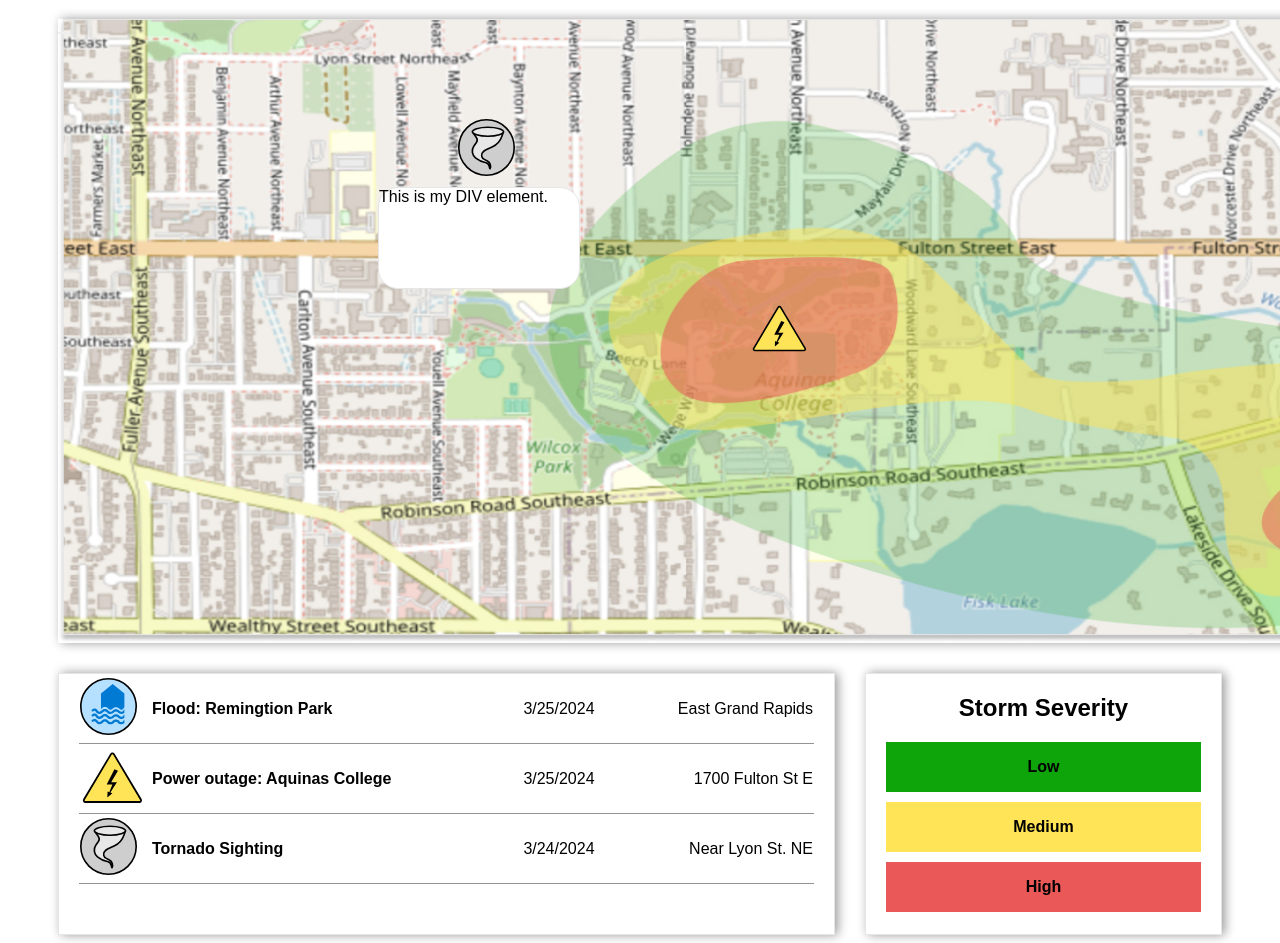
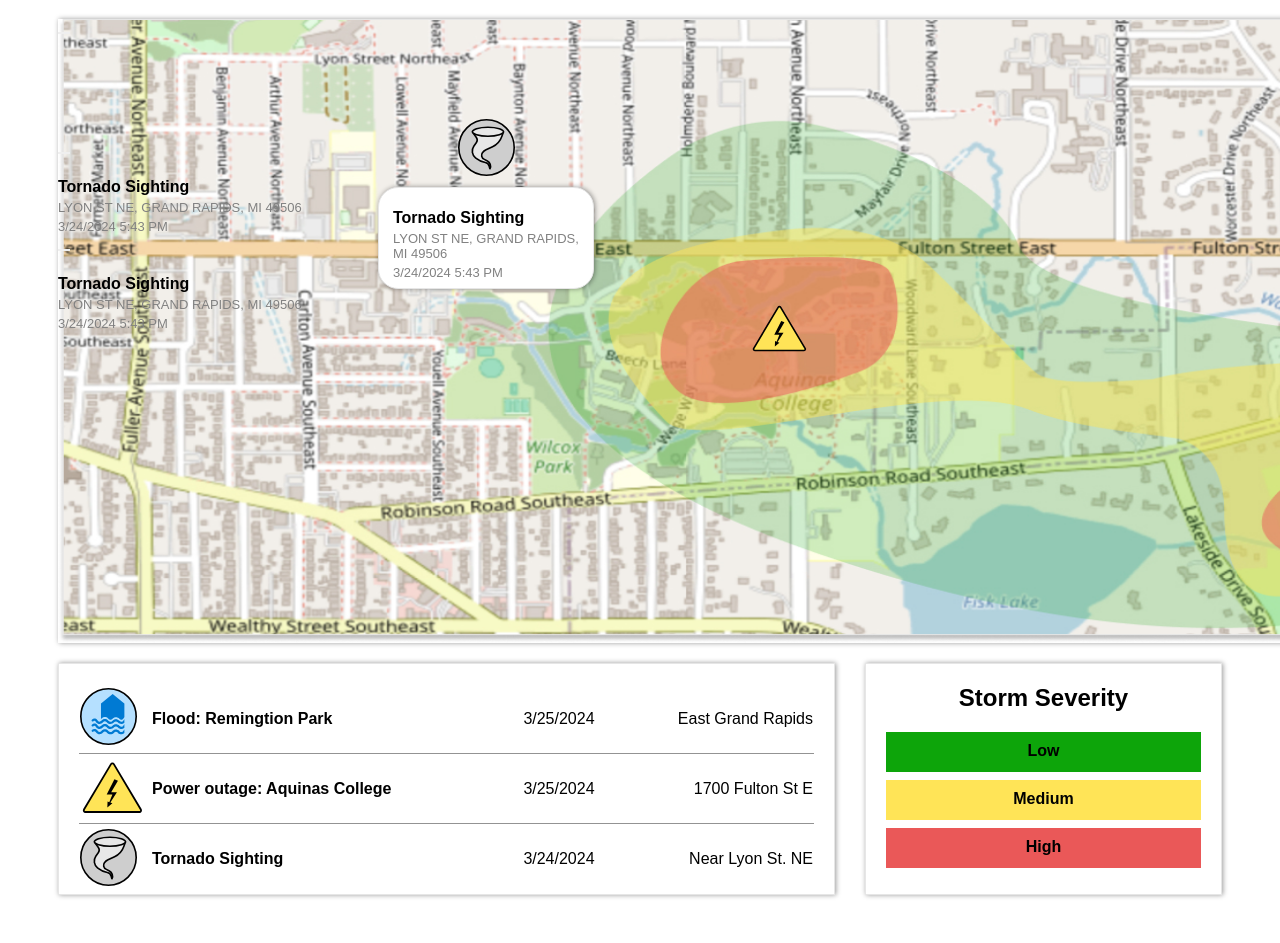
Before and after one commit to SidneyStablein/Incident-Map, a plain HTML site: page index.html in a window 1280 px wide. Shown: the part 61-1004 px from the top of the page. After the commit the page ends 964 px from the top, so only its background shows below. Drawn offline with Linux system fonts and the light colour scheme.

Commit message:
Updated index.html index.js and CSS

```diff
--- a/index.html
+++ b/index.html
@@ -13,10 +13,12 @@
     </div>
     <div class="Main">
       <div class="Map">
-        <button onclick="myFunction()"><img class="tornado-icon" src="Tornado Icon.svg" alt="Tornado symbol"></button>
-        <div id="myDIV">This is my DIV element.</div>
-        <img class="outage-icon" src="Power Outage Icon.svg" alt="Power outage symbol">
-        <img class="flood-icon" src="Flood Icon.svg" alt="Flood sykmbol">
+        <button id="click"><img class="tornado-icon" src="Tornado Icon.svg" alt="Tornado symbol"></button>
+        <div id="myDIV"><h4>Tornado Sighting</h4><p>LYON ST NE, GRAND RAPIDS, MI 49506</p><p>3/24/2024   5:43 PM</p></div>
+        <button id=""><img class="outage-icon" src="Power Outage Icon.svg" alt="Power outage symbol"></button>
+        <div id=""><h4>Tornado Sighting</h4><p>LYON ST NE, GRAND RAPIDS, MI 49506</p><p>3/24/2024   5:43 PM</p></div>
+        <button id=""><img class="flood-icon" src="Flood Icon.svg" alt="Flood sykmbol"></button>
+        <div id=""><h4>Tornado Sighting</h4><p>LYON ST NE, GRAND RAPIDS, MI 49506</p><p>3/24/2024   5:43 PM</p></div>
       </div>
       <div class="Mapkeys">
         <div class="InfoBox">
@@ -33,7 +35,7 @@
               <td class="date">3/25/2024</td>
               <td class="location">1700 Fulton St E</td>
             </tr>
-            <tr style="border-bottom: 1px solid #939393;">
+            <tr>
               <td class="table-icon"><img class="tornado-text" src="Tornado Icon.svg" alt="Tornado symbol"></td>
               <td class="Place"><strong>Tornado Sighting</strong></td>
               <td class="date">3/24/2024</td>
--- a/index.js
+++ b/index.js
@@ -1,14 +1,4 @@
 // Add JavaScript below
-function clickOmatic() {
-    alert('Hello!')
-}
-
-const click = document.getElementById('click');
-
-click.addEventListener("click", (event) => {
-    clickOmatic();
-})
-
 function myFunction() {
     var x = document.getElementById("myDIV");
     if (x.style.display === "none") {
@@ -17,3 +7,10 @@ function myFunction() {
       x.style.display = "none";
     }
   }
+
+
+const click = document.getElementById('click');
+
+click.addEventListener("click", (event) => {
+    myFunction();
+})
--- a/screen.css
+++ b/screen.css
@@ -12,26 +12,24 @@ h2 {
 
 h3 {
     font-size: 16px;
+    padding-top: 10px;
+    padding-bottom: 10px;
+    margin: 0px;
 }
 
-.oneAndOnlyDiv {
-    height: 100px;
-    width: 200px;
-    border: 1px solid #E6E6E6;
-    background: rgb(255, 255, 255);
-    border-radius: 20px;
-    position: relative;
-  }
-  .oneAndOnlyDiv:before {
-    content: "";
-    position: absolute;
-    top: 100%;
-    left: 35%;
-    width: 0;
-    border-top: 20px solid #E6E6E6;
-    border-left: 20px solid transparent;
-    border-right: 20px solid transparent;
-  }
+h4 {
+    font-size: 16px;
+    margin-bottom: 0px;
+    padding-bottom: 2px;
+}
+
+p {
+    color: #818181;
+    font-size: 13px;
+    margin: 0px;
+    padding-top: 2px;
+    padding-bottom: 2px;
+}
 
 body {
 
@@ -49,14 +47,27 @@ body {
 
 .Map {
     margin: 0 auto;
-    margin-bottom: 30px;
-    box-shadow: 3px 0px 10px rgb(0, 0, 0, .4);
+    margin-bottom: 20px;
+    box-shadow: 1px 0px 5px rgb(0, 0, 0, 0.4);
     background-image: url(Map.jpg);
     background-size: 100% 100%;
     width: 1570px;
     height: 624px;
     position: relative;
 }
+
+#myDIV {
+    height: 100px;
+    width: 200px;
+    border: 1px solid #E6E6E6;
+    background: rgb(255, 255, 255);
+    border-radius: 20px;
+    box-shadow: 1px 0px 5px rgb(0, 0, 0, 0.4);
+    position: relative;
+    top: 150px;
+    left: 320px;
+    padding-left: 14px;
+  }
 
 .tornado-icon {
     top: 100px;
@@ -65,17 +76,6 @@ body {
     height: 57px;
     position: absolute;
 }
-
-#myDIV {
-    height: 100px;
-    width: 200px;
-    border: 1px solid #E6E6E6;
-    background: rgb(255, 255, 255);
-    border-radius: 20px;
-    position: relative;
-    top: 150px;
-    left: 320px;
-  }
 
 .outage-icon {
     top: 280px;
@@ -120,11 +120,11 @@ body {
 
 .InfoBox {
     width: 70%;
-    height: 260px;
+    height: 230px;
     background-color: white;
     text-align: left;
     border: 1px solid #E6E6E6;
-    box-shadow: 3px 0px 10px rgb(0, 0, 0, .4);
+    box-shadow: 1px 0px 5px rgb(0, 0, 0, 0.4);
     margin: 0 auto;
     padding-left: 20px;
     padding-right: 20px;
@@ -134,7 +134,10 @@ body {
 table {
     width: 100%;
     border-collapse: collapse;
+    margin-top: 20px;
+    margin-bottom: 20px
 }
+
 
 tr {
     height: 70px;
@@ -162,34 +165,36 @@ tr {
 
 .StormSeverity {
     width: 30%;
-    height: 260px;
+    height: 230px;
     background-color: white;
     text-align: left;
     border: 1px solid #E6E6E6;
-    box-shadow: 3px 0px 10px rgb(0, 0, 0, .4);
+    box-shadow: 1px 0px 5px rgb(0, 0, 0, 0.4);
     margin-left: 30px;
     padding-left: 20px;
     padding-right: 20px;
 }
 
 .keycolors {
-    display: flex;
-    flex-direction: column;
+height: 150px;
 }
 
 .low {
     background-color: #0DA50A;
     text-align: center;
-    margin-bottom: 10px;
+    height: 40px;
+    margin-bottom: 8px;
 }
 
 .medium {
     background-color: #FFE457;
     text-align: center;
-    margin-bottom: 10px;
+    height: 40px;
+    margin-bottom: 8px;
 }
 
 .high {
     background-color: #EA5858;
     text-align: center;
+    height: 40px;
 }
```
